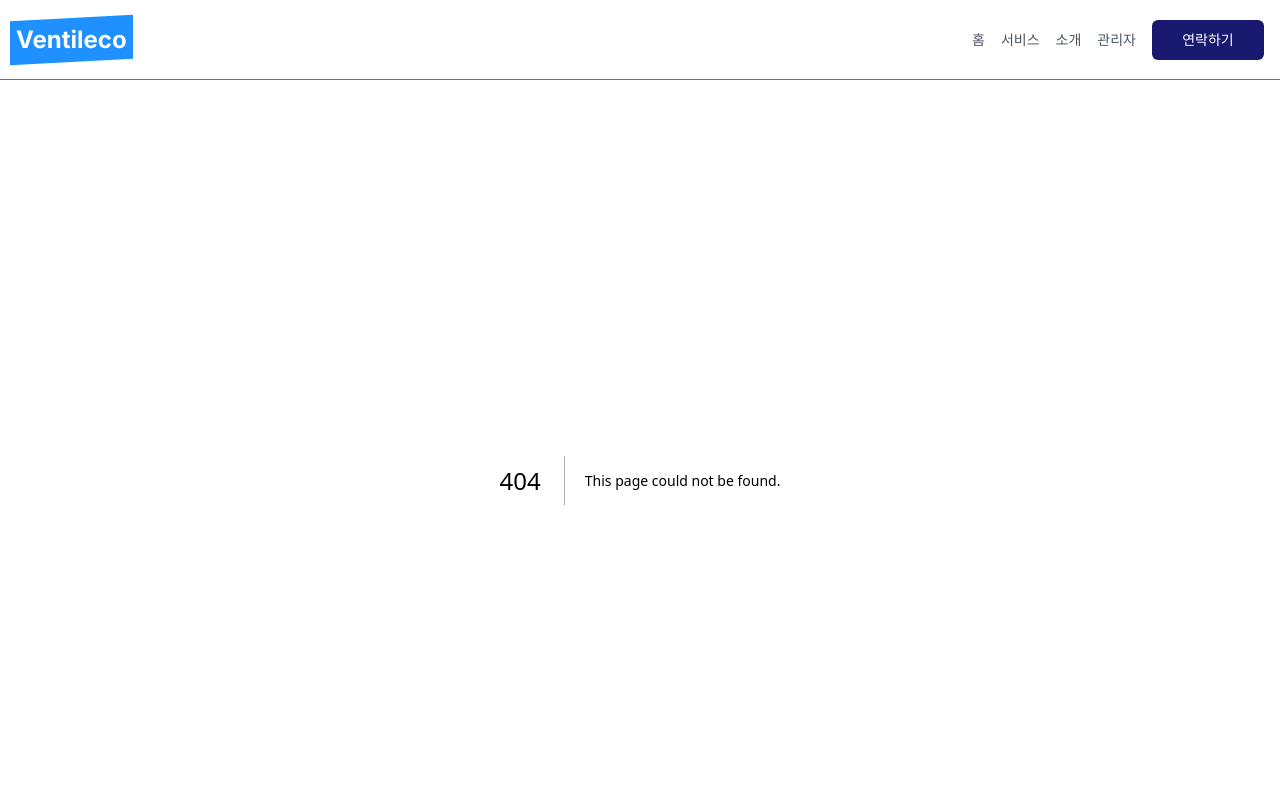
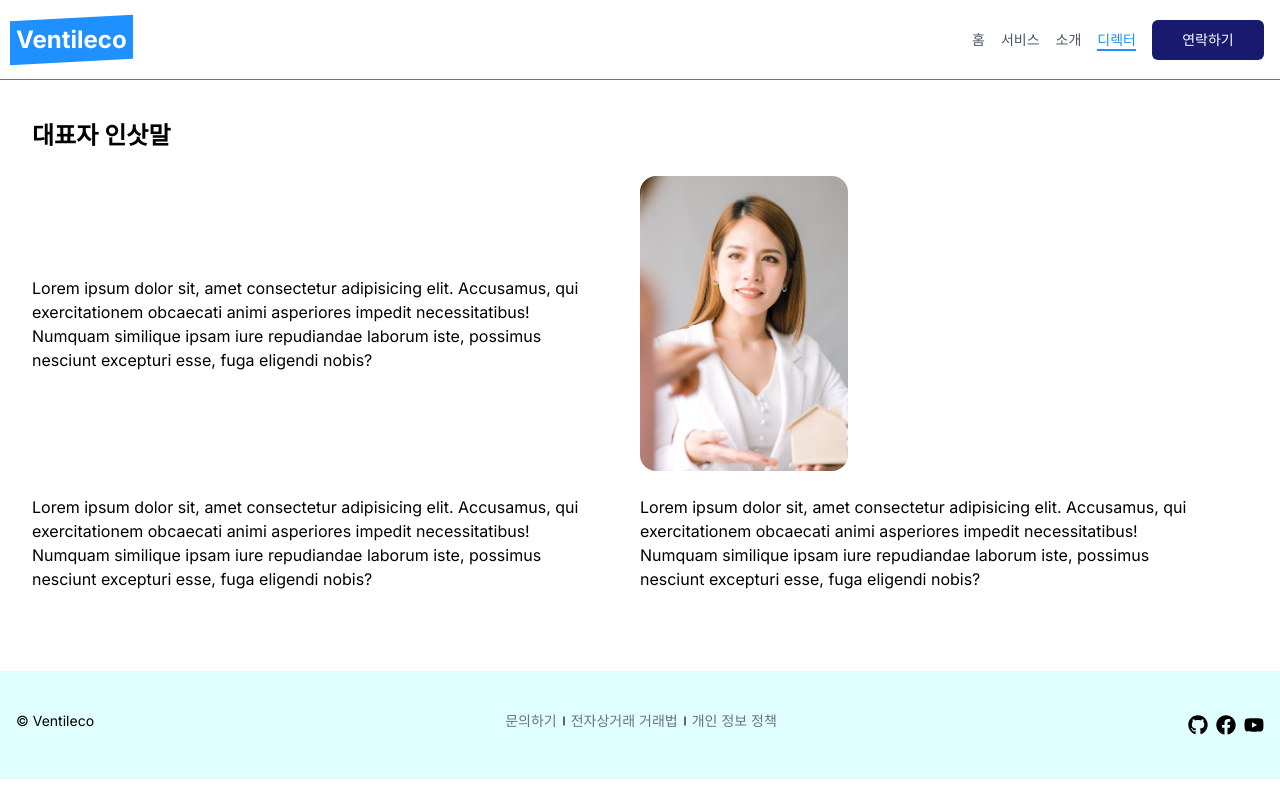
Before and after one commit to geonwooPark/framer-motion-website, a Next.js app: page /director in a window 1280 px wide. Before the commit this address had no page. Shown: the top 800 px of the page. Built offline with nearby package versions, Linux system fonts and the light colour scheme.

Commit message:
feat: Director 페이지 제작

```diff
--- a/app/admin/page.tsx
+++ /dev/null
@@ -1,5 +0,0 @@
-import React from 'react'
-
-export default function page() {
-  return <div>page</div>
-}
--- /dev/null
+++ b/app/director/page.tsx
@@ -0,0 +1,49 @@
+import Container from '@/components/Container'
+import Title from '@/components/Title'
+import React from 'react'
+import director from '@/public/images/director.jpg'
+import Image from 'next/image'
+import FadeIn from '@/components/FadeIn'
+
+export default function page() {
+  return (
+    <Container>
+      <div className="flex flex-col gap-6 px-4">
+        <FadeIn>
+          <Title title="대표자 인삿말" />
+        </FadeIn>
+        <FadeIn>
+          <div className="flex flex-col items-center gap-8 md:flex-row">
+            <p className="max-w-xl">
+              Lorem ipsum dolor sit, amet consectetur adipisicing elit.
+              Accusamus, qui exercitationem obcaecati animi asperiores impedit
+              necessitatibus! Numquam similique ipsam iure repudiandae laborum
+              iste, possimus nesciunt excepturi esse, fuga eligendi nobis?
+            </p>
+            <Image
+              src={director}
+              alt="대표자 사진"
+              className="w-52 rounded-2xl"
+            />
+          </div>
+        </FadeIn>
+        <FadeIn>
+          <div className="flex flex-col items-center gap-8 md:flex-row">
+            <p className="max-w-xl">
+              Lorem ipsum dolor sit, amet consectetur adipisicing elit.
+              Accusamus, qui exercitationem obcaecati animi asperiores impedit
+              necessitatibus! Numquam similique ipsam iure repudiandae laborum
+              iste, possimus nesciunt excepturi esse, fuga eligendi nobis?
+            </p>
+            <p className="max-w-xl">
+              Lorem ipsum dolor sit, amet consectetur adipisicing elit.
+              Accusamus, qui exercitationem obcaecati animi asperiores impedit
+              necessitatibus! Numquam similique ipsam iure repudiandae laborum
+              iste, possimus nesciunt excepturi esse, fuga eligendi nobis?
+            </p>
+          </div>
+        </FadeIn>
+      </div>
+    </Container>
+  )
+}
--- a/constants/index.ts
+++ b/constants/index.ts
@@ -16,8 +16,8 @@ export const headerListItem = [
   },
   {
     _id: '104',
-    title: '관리자',
-    link: '/admin',
+    title: '디렉터',
+    link: '/director',
   },
 ]
 
```
